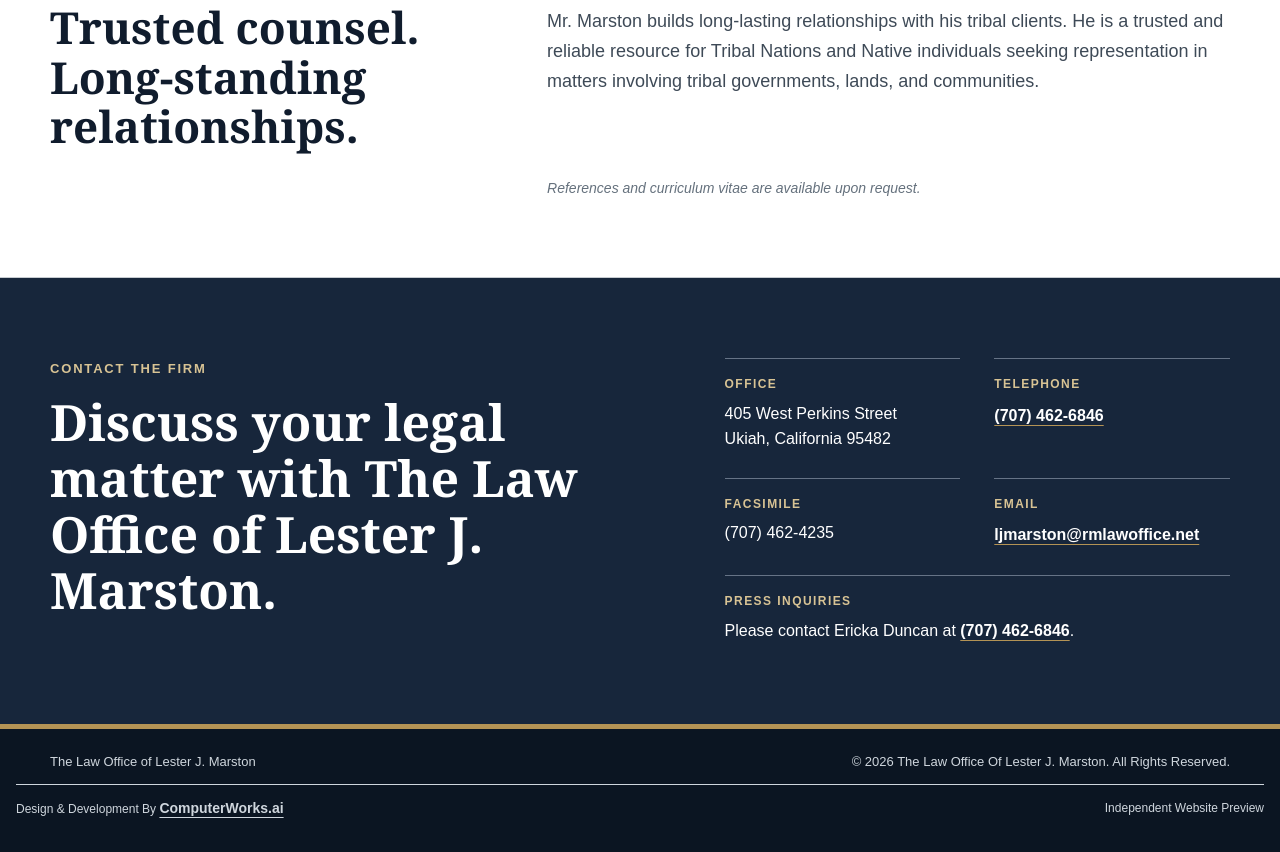
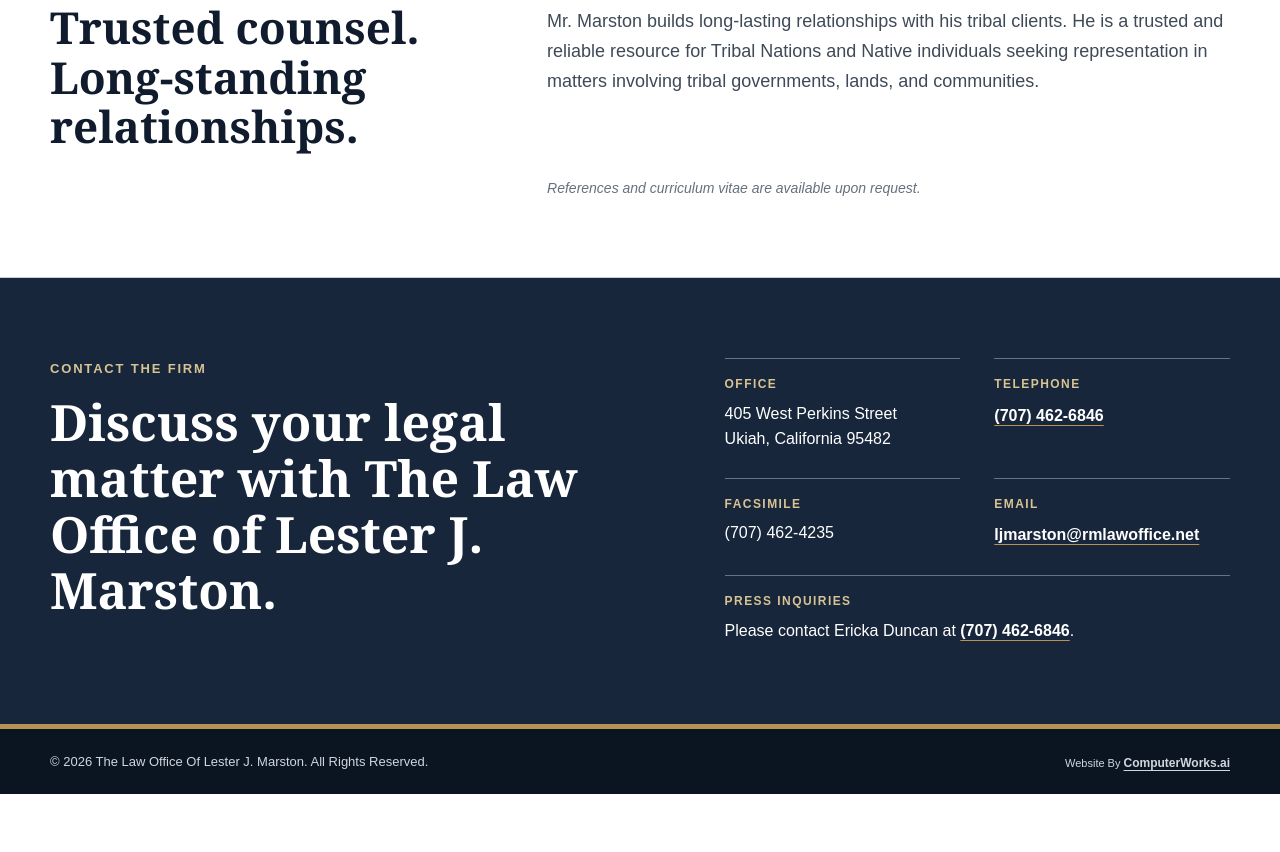
Before and after one commit to ukiahcomputerworks/marston-law-preview, a plain HTML site: page index.html in a window 1280 px wide. Shown: the part 5890-6742 px from the top of the page. After the commit the page ends 6684 px from the top, so only its background shows below. Drawn offline with Linux system fonts and the light colour scheme.

Commit message:
Integrate compact ComputerWorks.ai credit into existing footer

```diff
--- a/assets/cwu-colophon.css
+++ b/assets/cwu-colophon.css
@@ -1,55 +1,10 @@
-/* ComputerWorks.ai colophon: inherits the site's own footer palette. */
-#cwu-colophon.cwu-colophon {
-  box-sizing: border-box;
-  display: flex !important;
-  flex-wrap: wrap;
-  align-items: center;
-  justify-content: space-between;
-  gap: 6px 20px;
-  grid-column: 1 / -1;
-  width: calc(100% - 32px);
-  max-width: 1280px;
-  margin: 12px auto 0;
-  padding: 12px 0 10px;
-  border-top: 1px solid currentColor;
-  color: inherit;
-  font-family: inherit;
-  font-size: 12px;
-  line-height: 1.6;
-  text-align: left;
-  letter-spacing: normal;
-  text-transform: none;
-}
-#cwu-colophon .cwu-colophon-credit,
-#cwu-colophon .cwu-colophon-status {
-  display: block !important;
-  color: inherit;
-  font-size: 12px;
-  line-height: 1.6;
-  letter-spacing: normal;
-  text-transform: none;
-}
-#cwu-colophon a.cwu-colophon-brand {
-  display: inline !important;
-  color: inherit;
-  background: none;
-  padding: 3px 0;
-  margin: 0;
-  border: 0;
-  font-family: inherit;
-  font-size: 14px;
-  font-weight: 700;
-  line-height: 1.6;
-  letter-spacing: normal;
-  text-transform: none;
-  text-decoration: underline;
-  text-decoration-thickness: 1px;
-  text-underline-offset: 4px;
-}
-#cwu-colophon a.cwu-colophon-brand:hover { text-decoration-thickness: 2px; }
-#cwu-colophon a.cwu-colophon-brand:focus-visible { outline: 2px solid currentColor; outline-offset: 4px; }
-#cwu-colophon a.cwu-colophon-brand::before,
-#cwu-colophon a.cwu-colophon-brand::after { content: none !important; }
-@media (max-width: 480px) {
-  #cwu-colophon.cwu-colophon { justify-content: flex-start; gap: 4px 16px; }
-}
+/* Inline credit in the existing footer; no additional band or separator. */
+.cwu-legal-row{display:flex!important;flex-wrap:wrap;align-items:center;justify-content:space-between;gap:4px 20px}
+.cwu-legal-row>p{margin:0}
+#cwu-colophon.cwu-colophon{box-sizing:border-box;display:inline-flex!important;flex:0 0 auto;align-items:center;justify-content:flex-end;align-self:flex-end;max-width:100%;width:auto;margin:0 0 0 auto;padding:0;border:0;background:none;color:inherit;font-family:inherit;font-size:11px;line-height:1.5;text-align:right;letter-spacing:normal;text-transform:none}
+#cwu-colophon .cwu-colophon-credit{display:inline!important;color:inherit;font-size:11px;line-height:1.5;letter-spacing:normal;text-transform:none}
+#cwu-colophon a.cwu-colophon-brand{display:inline!important;color:inherit;background:none;padding:0;margin:0;border:0;font-family:inherit;font-size:12px;font-weight:700;line-height:1.5;letter-spacing:normal;text-transform:none;text-decoration:underline;text-decoration-thickness:1px;text-underline-offset:3px}
+#cwu-colophon a.cwu-colophon-brand:hover{text-decoration-thickness:2px}
+#cwu-colophon a.cwu-colophon-brand:focus-visible{outline:2px solid currentColor;outline-offset:4px}
+#cwu-colophon a.cwu-colophon-brand::before,#cwu-colophon a.cwu-colophon-brand::after{content:none!important}
+.footer-meta #cwu-colophon{display:flex!important}
--- a/index.html
+++ b/index.html
@@ -246,17 +246,13 @@
   </main>
 
   <footer class="site-footer">
-    <div class="container footer-layout">
-      <p>The Law Office of Lester J. Marston</p>
-      <p>&copy; 2026 The Law Office Of Lester J. Marston. All Rights Reserved.</p>
-    </div>
-
-<!-- CWU COLOPHON START -->
+    <div class="cwu-legal-row container footer-layout">
+            <p>&copy; 2026 The Law Office Of Lester J. Marston. All Rights Reserved.</p>
+    <!-- CWU COLOPHON START -->
 <div id="cwu-colophon" class="cwu-colophon" aria-label="Website Colophon">
-  <span class="cwu-colophon-credit">Design &amp; Development By <a href="https://computerworks.ai/" class="cwu-colophon-brand">ComputerWorks.ai</a></span>
-  <span class="cwu-colophon-status">Independent Website Preview</span>
+  <span class="cwu-colophon-credit">Website By <a href="https://computerworks.ai/" class="cwu-colophon-brand">ComputerWorks.ai</a></span>
 </div>
-<!-- CWU COLOPHON END -->
+<!-- CWU COLOPHON END --></div>
 </footer>
 </body>
 </html>
--- a/site-colophon.json
+++ b/site-colophon.json
@@ -1,5 +1,6 @@
 {
   "preview": true,
   "credit": "ComputerWorks.ai",
-  "url": "https://computerworks.ai/"
+  "url": "https://computerworks.ai/",
+  "footerContainer": "footer-layout"
 }
```
Also changed, not shown: scripts/colophon.html (+1 -2 lines), 1 other file.
